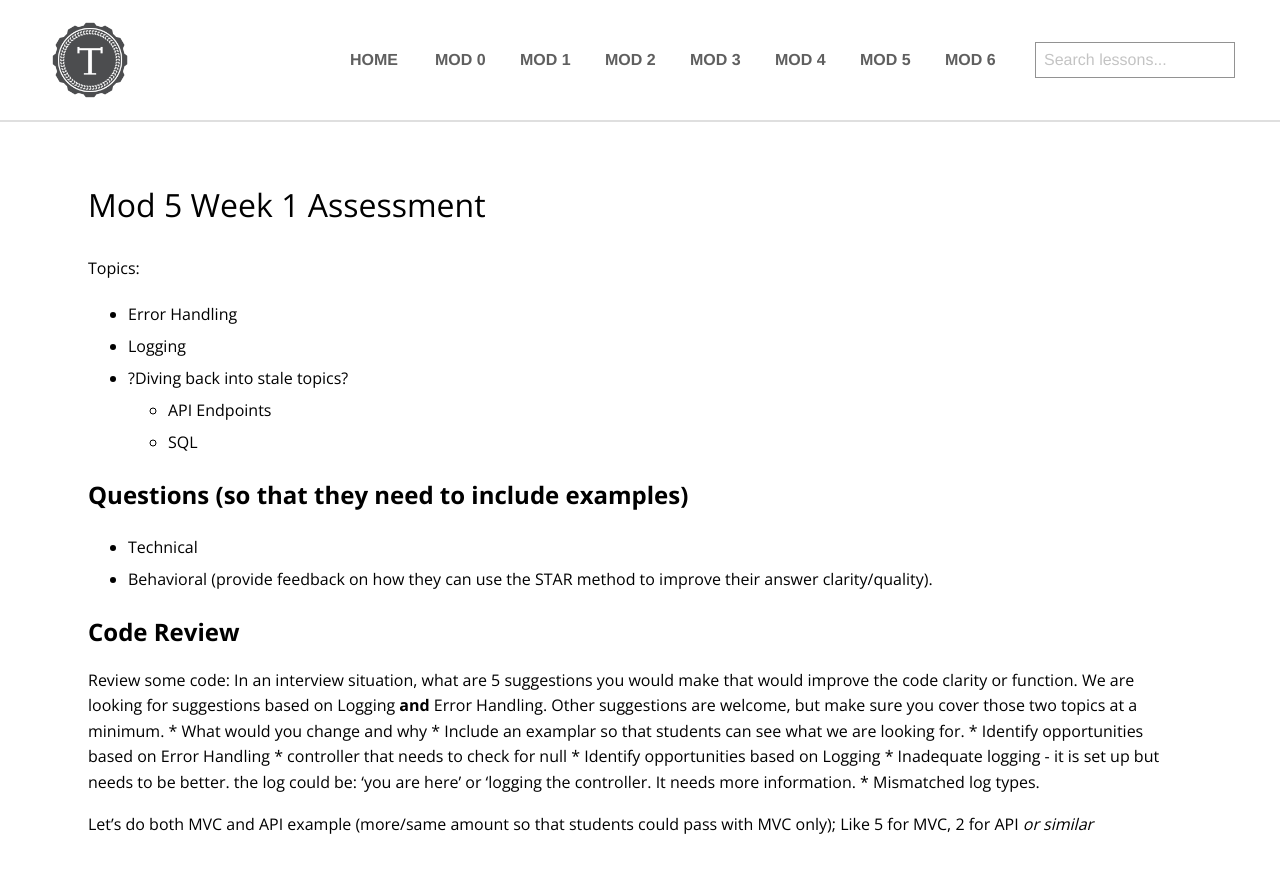
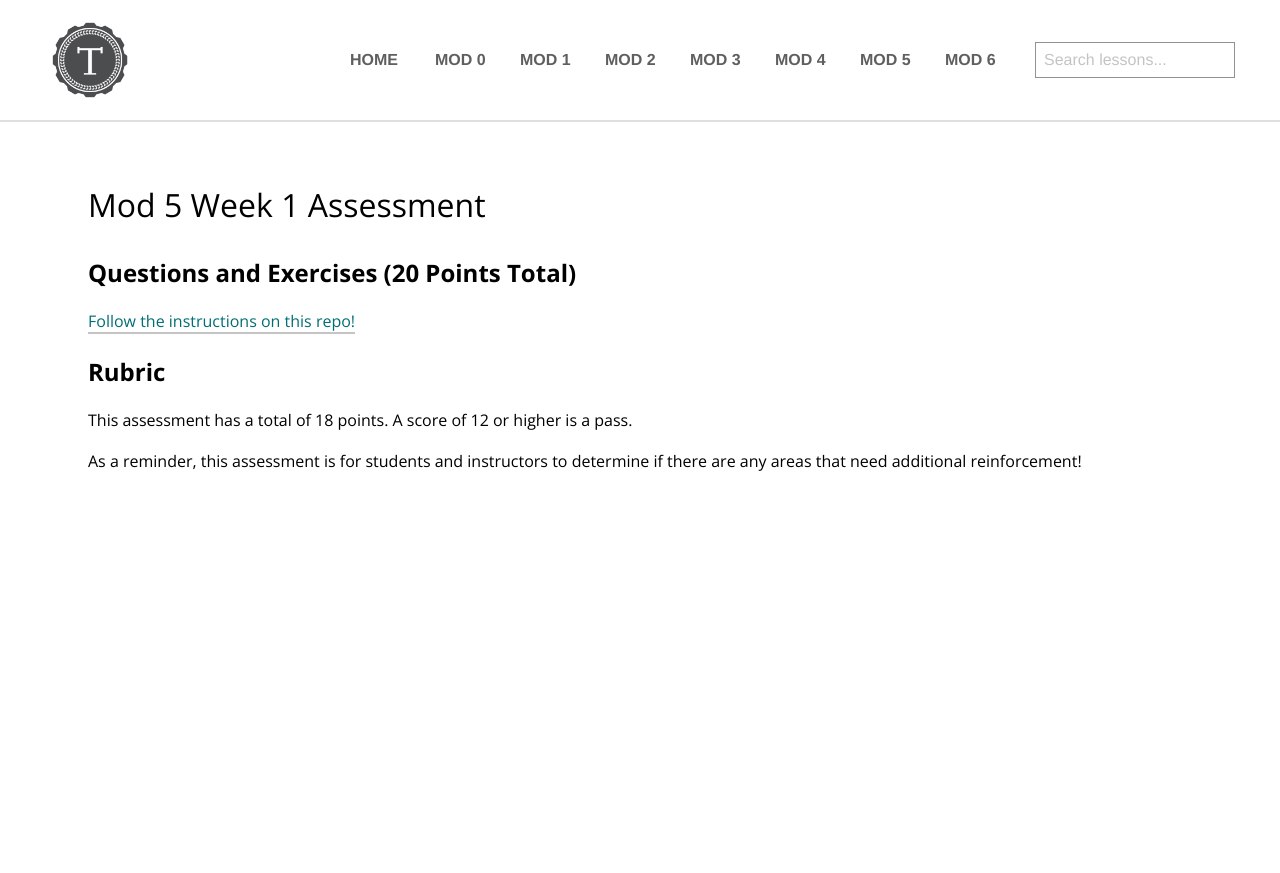
Before and after one commit to turingschool/launch-curriculum, a Jekyll site: the page built from module5/assessments/Week1-3641.md, in a window 1280 px wide, cut to the strip 0-896 px from the top of the page. Shown: the top 873 px of the strip. Built offline with Jekyll 4.4.1, drawn with Linux system fonts in a browser that asks for light colours; nearby versions of some CDN libraries; comment, search, counter and statistics services are not loaded.

Commit message:
Add Week 1 Assessment

```diff
--- a/module5/assessments/Week1-3641.md
+++ b/module5/assessments/Week1-3641.md
@@ -3,25 +3,11 @@
 title: Mod 5 Week 1 Assessment
 ---
 
-Topics:
-* Error Handling
-* Logging
-* ?Diving back into stale topics?
-    * API Endpoints
-    * SQL
+## Questions and Exercises (20 Points Total)
+[Follow the instructions on this repo!](https://github.com/turingschool-examples/Launch_M5W1_Assessment)
 
-## Questions (so that they need to include examples)
-* Technical
-* Behavioral (provide feedback on how they can use the STAR method to improve their answer clarity/quality).
+## Rubric
 
-## Code Review
-Review some code: In an interview situation, what are 5 suggestions you would make that would improve the code clarity or function. We are looking for suggestions based on Logging **and** Error Handling. Other suggestions are welcome, but make sure you cover those two topics at a minimum.
-    * What would you change and why
-        * Include an examplar so that students can see what we are looking for.
-    * Identify opportunities based on Error Handling
-        * controller that needs to check for null
-    * Identify opportunities based on Logging
-        * Inadequate logging - it is set up but needs to be better. the log could be: 'you are here' or 'logging the controller. It needs more information.
-        * Mismatched log types.
+This assessment has a total of 18 points.  A score of 12 or higher is a pass.
 
-Let's do both MVC and API example (more/same amount so that students could pass with MVC only); Like 5 for MVC, 2 for API _or similar_
+As a reminder, this assessment is for students and instructors to determine if there are any areas that need additional reinforcement!
```
